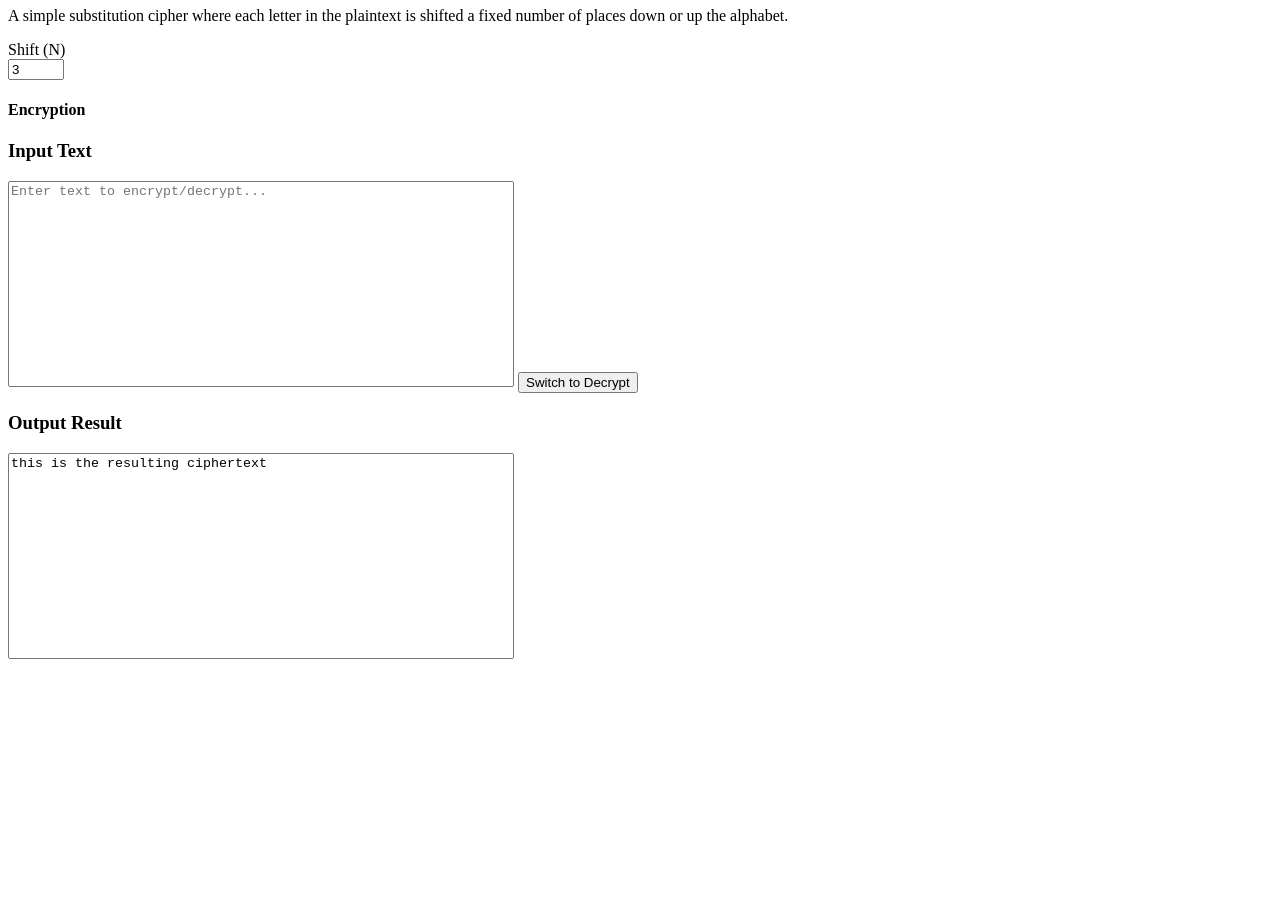
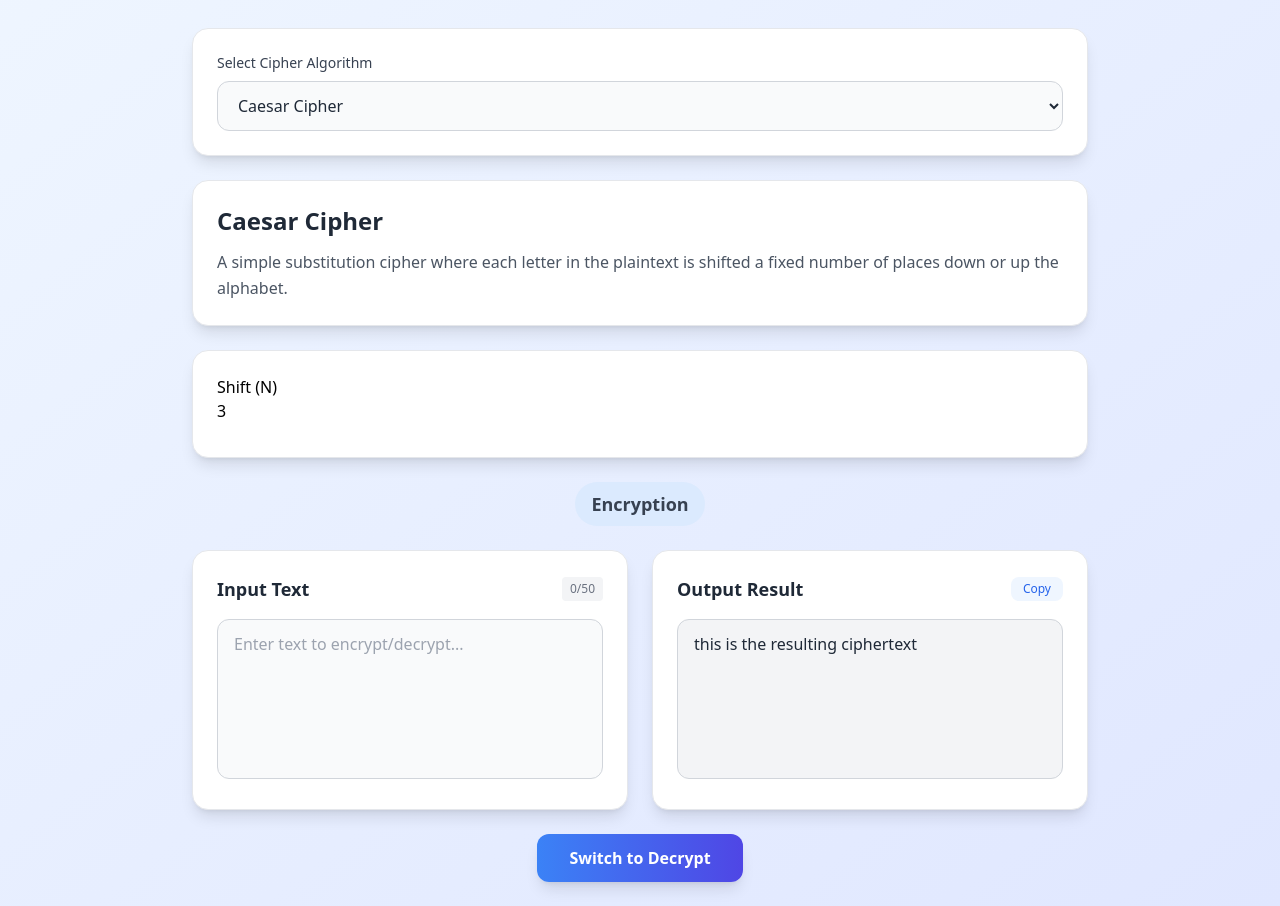
Before and after one commit to Mostafa918M/Cryptograph-Project, a plain HTML site: page index.html in a window 1280 px wide. Shown: the part 100-1006 px from the top of the page. Before the commit the page ends 800 px from the top, so only its background shows below. Drawn offline with nearby package versions, Linux system fonts and the light colour scheme.

Commit message:
add beautiful and simple UI

```diff
--- a/index.html
+++ b/index.html
@@ -3,23 +3,140 @@
   <head>
     <meta charset="UTF-8">
     <meta name="viewport" content="width=device-width, initial-scale=1.0">
-    <title>Document</title>
+    <title>Cipher Tool</title>
+    <!-- Tailwind CSS -->
+    <script src="https://cdn.tailwindcss.com"></script>
     <script type="module" src="js/app.js"></script>
     <link rel="stylesheet" href="css/style.css">
-</head>
-<body>
-  <select id="cipherSelect"></select>
+    <style>
+      /* Custom scrollbar for textareas */
+      textarea::-webkit-scrollbar {
+        width: 6px;
+      }
+      textarea::-webkit-scrollbar-track {
+        background: #f1f5f9;
+      }
+      textarea::-webkit-scrollbar-thumb {
+        background: #cbd5e1;
+        border-radius: 3px;
+      }
+      textarea::-webkit-scrollbar-thumb:hover {
+        background: #94a3b8;
+      }
+    </style>
+  </head>
+  <body class="bg-gradient-to-br from-blue-50 to-indigo-100 min-h-screen p-4 md:p-6">
+    <div class="max-w-4xl mx-auto">
+      <!-- Header -->
+      <div class="text-center mb-8">
+        <h1 class="text-3xl md:text-4xl font-bold text-gray-800 mb-2">Cipher Toolkit</h1>
+        <p class="text-gray-600">Encrypt and decrypt messages with various cipher algorithms</p>
+      </div>
 
-  <h1 id="cipherName"></h1>
-  <p id="cipherDescription"></p>
+      <!-- Cipher Selection Card -->
+      <div class="bg-white rounded-2xl shadow-lg p-6 mb-6 border border-gray-200">
+        <label for="cipherSelect" class="block text-sm font-medium text-gray-700 mb-2">
+          Select Cipher Algorithm
+        </label>
+        <select
+          id="cipherSelect"
+          class="w-full px-4 py-3 bg-gray-50 border border-gray-300 rounded-xl text-gray-800 focus:ring-2 focus:ring-blue-500 focus:border-blue-500 transition-all duration-200"
+        >
+          <option value="">Choose a cipher...</option>
+        </select>
+      </div>
 
-  <div id="paramsContainer"></div>
-  <h4 id="modeDisplay"></h4>
-  <h3>Input Text</h3>
-  <textarea class="input" id="plainInput" placeholder="Enter text to encrypt/decrypt..." maxlength="50"></textarea>
-<button id="swapModeBtn"></button>
+      <!-- Cipher Info Card -->
+      <div class="bg-white rounded-2xl shadow-lg p-6 mb-6 border border-gray-200">
+        <h2 id="cipherName" class="text-2xl font-bold text-gray-800 mb-3">Select a cipher to begin</h2>
+        <p id="cipherDescription" class="text-gray-600 leading-relaxed">
+          Choose a cipher algorithm from the dropdown above to see its description and parameters.
+        </p>
+      </div>
 
-  <h3>Output Result</h3>
-  <textarea class="input" id="result" readonly></textarea>
-</body>
+      <!-- Parameters Card -->
+      <div id="paramsContainer" class="bg-white rounded-2xl shadow-lg p-6 mb-6 border border-gray-200">
+        <!-- Parameters will be injected here -->
+        <p class="text-gray-500 text-center">Cipher parameters will appear here</p>
+      </div>
+
+      <!-- Mode Display -->
+      <div class="text-center mb-6">
+        <h4 id="modeDisplay" class="text-lg font-semibold text-gray-700 bg-blue-100 inline-block px-4 py-2 rounded-full">
+          Ready
+        </h4>
+      </div>
+
+      <!-- Input/Output Section -->
+      <div class="grid md:grid-cols-2 gap-6 mb-6">
+        <!-- Input Card -->
+        <div class="bg-white rounded-2xl shadow-lg p-6 border border-gray-200">
+          <div class="flex items-center justify-between mb-4">
+            <h3 class="text-lg font-semibold text-gray-800">Input Text</h3>
+            <span class="text-xs text-gray-500 bg-gray-100 px-2 py-1 rounded" id="charCount">0/50</span>
+          </div>
+          <textarea
+            class="input w-full h-40 px-4 py-3 bg-gray-50 border border-gray-300 rounded-xl text-gray-800 focus:ring-2 focus:ring-blue-500 focus:border-blue-500 resize-none transition-all duration-200"
+            id="plainInput"
+            placeholder="Enter text to encrypt/decrypt..."
+            maxlength="50"
+          ></textarea>
+        </div>
+
+        <!-- Output Card -->
+        <div class="bg-white rounded-2xl shadow-lg p-6 border border-gray-200">
+          <div class="flex items-center justify-between mb-4">
+            <h3 class="text-lg font-semibold text-gray-800">Output Result</h3>
+            <button
+              onclick="copyToClipboard()"
+              class="text-xs text-blue-600 bg-blue-50 hover:bg-blue-100 px-3 py-1 rounded-lg transition-colors duration-200"
+            >
+              Copy
+            </button>
+          </div>
+          <textarea
+            class="input w-full h-40 px-4 py-3 bg-gray-100 border border-gray-300 rounded-xl text-gray-800 resize-none cursor-not-allowed"
+            id="result"
+            readonly
+            placeholder="Results will appear here..."
+          ></textarea>
+        </div>
+      </div>
+
+      <!-- Mode Switch Button -->
+      <div class="text-center">
+        <button
+          id="swapModeBtn"
+          class="bg-gradient-to-r from-blue-500 to-indigo-600 hover:from-blue-600 hover:to-indigo-700 text-white font-semibold py-3 px-8 rounded-xl shadow-lg hover:shadow-xl transform hover:-translate-y-0.5 transition-all duration-200"
+        >
+          Switch Mode
+        </button>
+      </div>
+    </div>
+
+    <script>
+      // Character counter for input
+      document.getElementById('plainInput').addEventListener('input', function(e) {
+        document.getElementById('charCount').textContent = e.target.value.length + '/50';
+      });
+
+      // Copy to clipboard function
+      function copyToClipboard() {
+        const resultTextarea = document.getElementById('result');
+        resultTextarea.select();
+        document.execCommand('copy');
+
+        // Visual feedback
+        const copyBtn = event.target;
+        const originalText = copyBtn.textContent;
+        copyBtn.textContent = 'Copied!';
+        copyBtn.classList.add('bg-green-100', 'text-green-600');
+
+        setTimeout(() => {
+          copyBtn.textContent = originalText;
+          copyBtn.classList.remove('bg-green-100', 'text-green-600');
+        }, 2000);
+      }
+    </script>
+  </body>
 </html>
```
